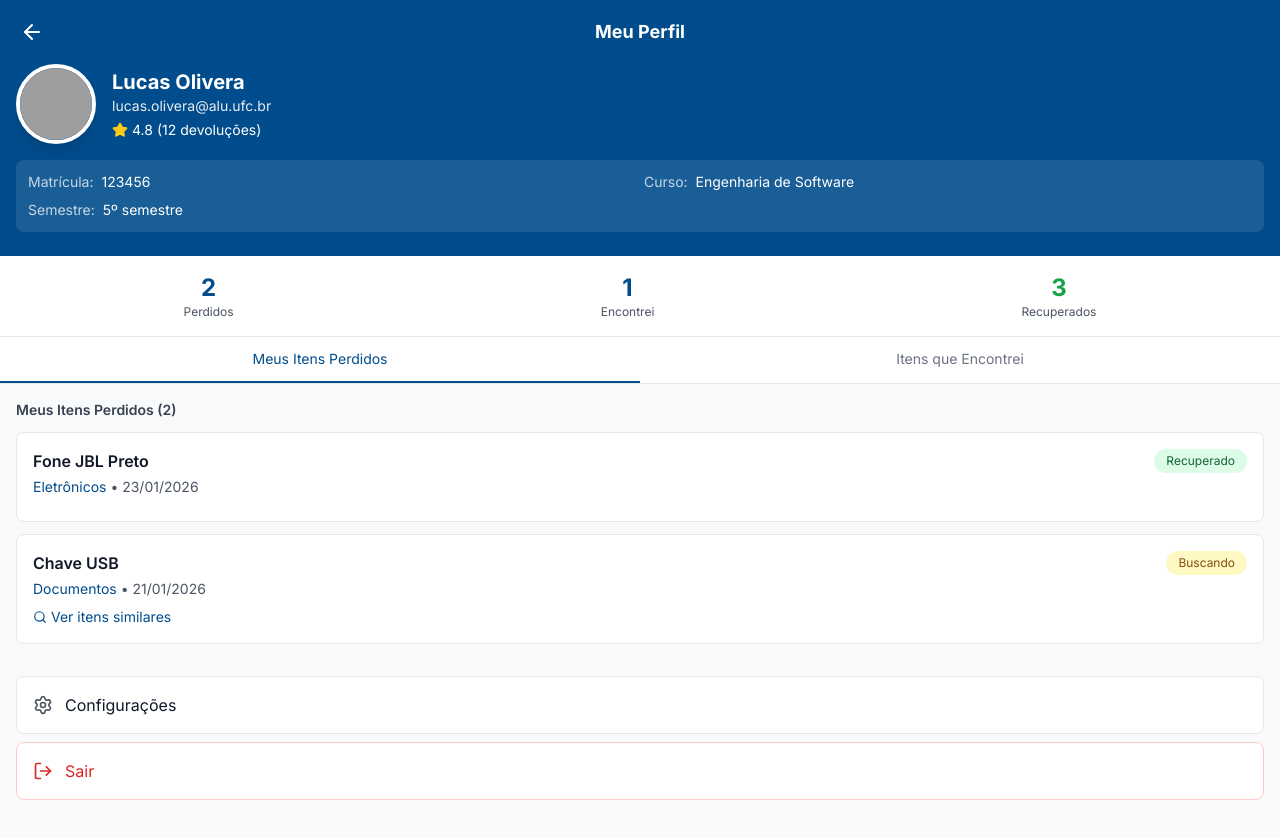
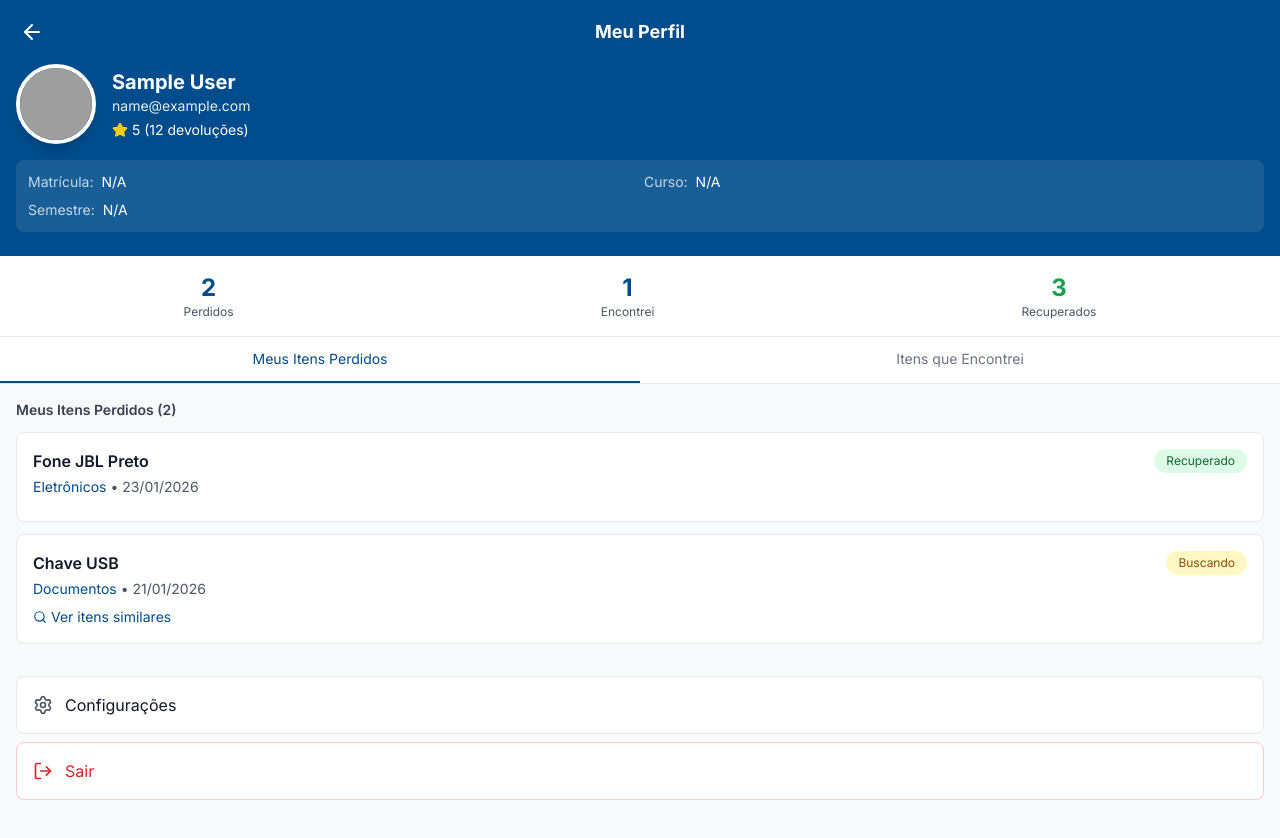
Before and after one commit to Hermanio09/ufc-achados-perdidos, a React app in the folder frontend/: page /perfil in a window 1280 px wide. Shown: the top 838 px of the page. Built offline with nearby package versions, Linux system fonts and the light colour scheme; sample sign-in values are in the browser's storage; grey boxes are pictures that could not be loaded; the HTML template or start-up script is replaced by a standard one.

Commit message:
fix: remoção de usuarios mocados no codigo

```diff
--- a/frontend/src/pages/Profile.jsx
+++ b/frontend/src/pages/Profile.jsx
@@ -1,4 +1,4 @@
-import { useState } from 'react';
+import { useState, useEffect } from 'react';
 import { ArrowLeft, Settings, LogOut, Package, CheckCircle, Search, Star } from 'lucide-react';
 import { useNavigate } from 'react-router-dom';
 
@@ -6,16 +6,33 @@ const Profile = () => {
   const navigate = useNavigate();
   const [activeTab, setActiveTab] = useState('perdidos');
 
-  // Mock data - dados do usuário
-  const user = {
-    name: 'Lucas Olivera',
-    email: 'lucas.olivera@alu.ufc.br',
-    matricula: '123456',
-    curso: 'Engenharia de Software',
-    semestre: '5º semestre',
-    reputation: 4.8,
-    avatar: 'https://ui-avatars.com/api/?name=Lucas+Olivera&background=004C8C&color=fff&size=128'
+  // Pegar dados reais do usuário logado
+  const getUserData = () => {
+    const userData = localStorage.getItem('user');
+    if (userData) {
+      const parsedUser = JSON.parse(userData);
+      return {
+        name: parsedUser.nome || parsedUser.name || 'Usuário',
+        email: parsedUser.email || 'email@ufc.br',
+        matricula: parsedUser.matricula || 'N/A',
+        curso: parsedUser.curso || 'N/A',
+        semestre: parsedUser.semestre || 'N/A',
+        reputation: parsedUser.reputation || 5.0,
+        avatar: `https://ui-avatars.com/api/?name=${encodeURIComponent(parsedUser.nome || parsedUser.name || 'Usuario')}&background=004C8C&color=fff&size=128`
+      };
+    }
+    return {
+      name: 'Usuário',
+      email: 'email@ufc.br',
+      matricula: 'N/A',
+      curso: 'N/A',
+      semestre: 'N/A',
+      reputation: 5.0,
+      avatar: 'https://ui-avatars.com/api/?name=Usuario&background=004C8C&color=fff&size=128'
+    };
   };
+
+  const user = getUserData();
 
   // Mock data - estatísticas
   const stats = {
```
